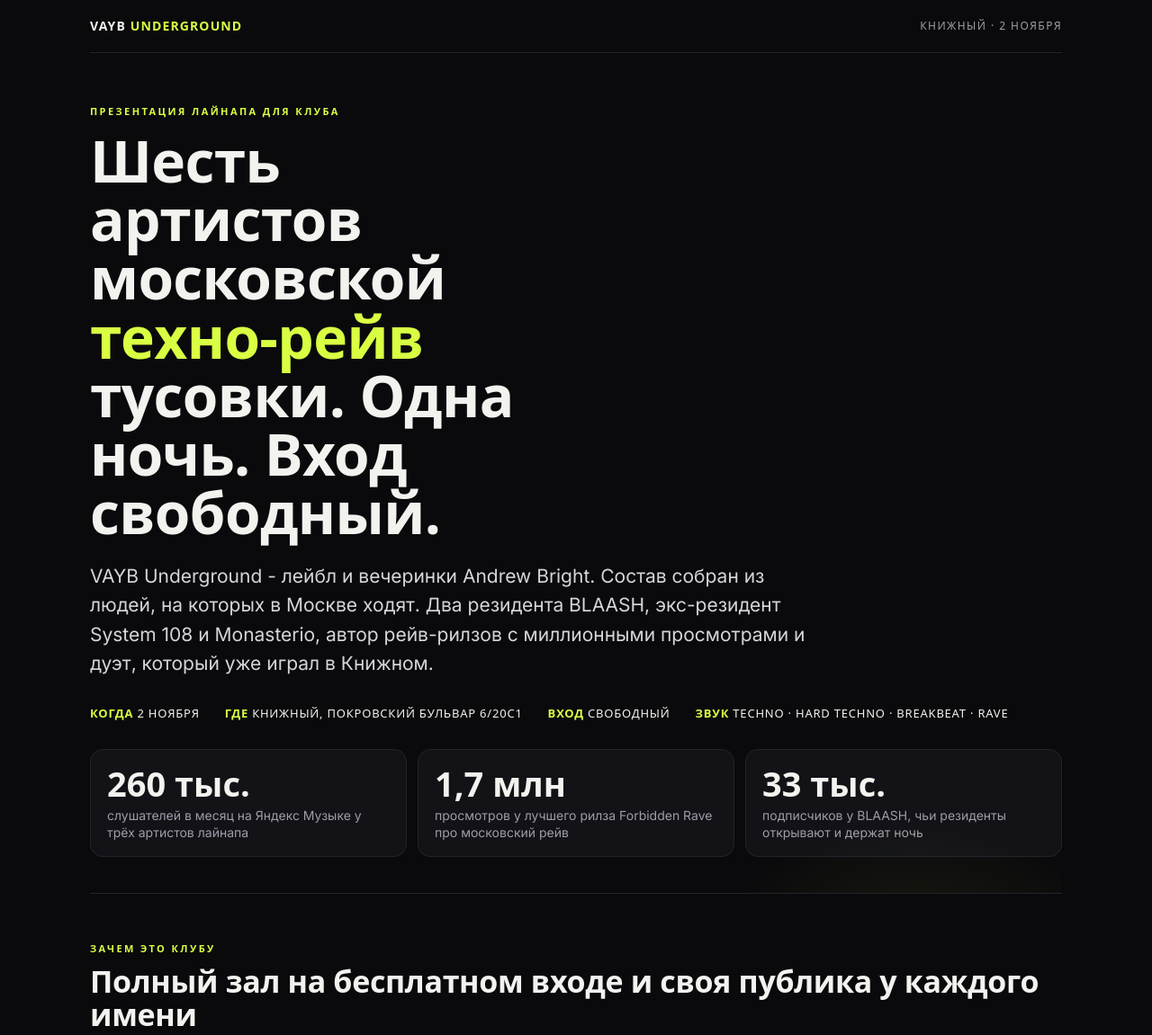
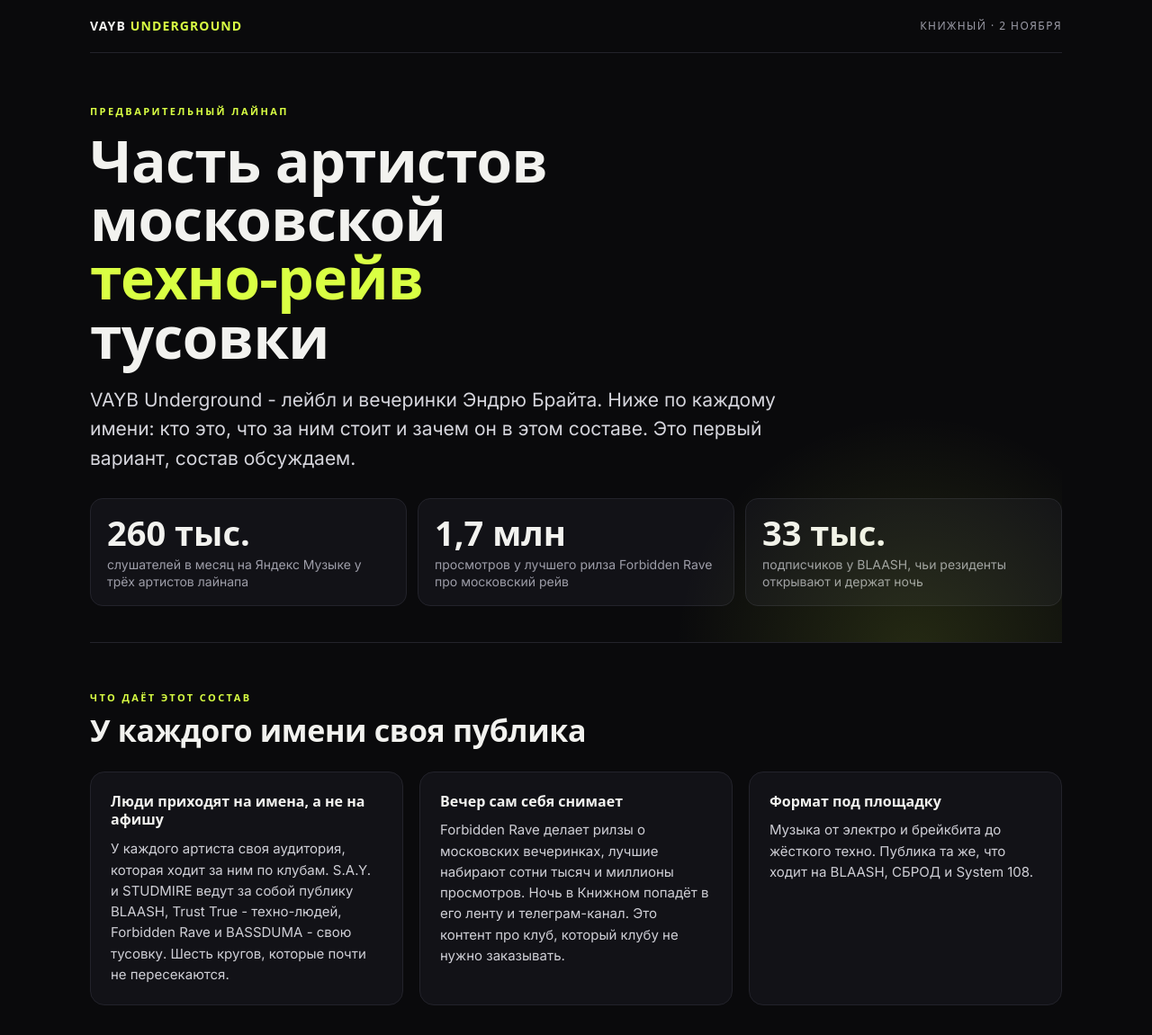
Before and after one commit to andrewkireev/vayb-underground, a plain HTML site: page index.html in a window 1280 px wide. Shown: the top 1151 px of the page at 90% size. Drawn offline with Linux system fonts and the light colour scheme; a web font is replaced by a local one.

Commit message:
Страница ивента 2026-09-16 17:22

```diff
--- a/index.html
+++ b/index.html
@@ -4,10 +4,10 @@
 <meta charset="utf-8">
 <meta name="viewport" content="width=device-width, initial-scale=1">
 <title>VAYB Underground × Книжный · 2 ноября</title>
-<meta name="description" content="Шесть артистов московской техно-рейв тусовки на одну ночь в Книжном. Вход свободный. Презентация лайнапа для клуба.">
+<meta name="description" content="Предварительный лайнап VAYB Underground для Книжного: кто это и зачем они в составе.">
 <meta property="og:type" content="website">
 <meta property="og:title" content="VAYB Underground × Книжный · 2 ноября">
-<meta property="og:description" content="S.A.Y., STUDMIRE, Trust True, Forbidden Rave, BASSDUMA, Broken Stars. Шесть артистов на одну ночь, вход свободный.">
+<meta property="og:description" content="S.A.Y., STUDMIRE, Trust True, Forbidden Rave, BASSDUMA, Broken Stars. Предварительный лайнап, обсуждаем.">
 <meta property="og:image" content="https://andrewkireev.github.io/vayb-underground/img/og.jpg">
 <meta property="og:url" content="https://andrewkireev.github.io/vayb-underground/">
 <meta name="robots" content="noindex">
@@ -85,7 +85,7 @@ h2{font-family:var(--head);font-weight:800;font-size:clamp(22px,3.6vw,34px);line
 .step{border:1px solid var(--line);border-radius:16px;padding:22px;background:var(--surface)}
 .step .k{font-family:var(--head);font-weight:800;font-size:30px;color:var(--acid);line-height:1;margin-bottom:12px}
 .step p{margin:0;font-size:15px;color:#d5d5dc}
-.contact{margin-top:26px;background:linear-gradient(135deg,rgba(217,255,67,.14),rgba(169,248,255,.08));border:1px solid rgba(217,255,67,.35);border-radius:18px;padding:26px;display:flex;flex-wrap:wrap;gap:16px 28px;align-items:center;justify-content:space-between}
+.contact{margin-top:0;background:linear-gradient(135deg,rgba(217,255,67,.14),rgba(169,248,255,.08));border:1px solid rgba(217,255,67,.35);border-radius:18px;padding:26px;display:flex;flex-wrap:wrap;gap:16px 28px;align-items:center;justify-content:space-between}
 .contact .who{font-family:var(--head);font-weight:600;font-size:16px}
 .contact .who small{display:block;font-family:var(--body);font-weight:400;color:var(--muted);font-size:14px;margin-top:4px}
 .btn{display:inline-block;background:var(--acid);color:#0a0a0c;font-family:var(--head);font-weight:600;font-size:13px;letter-spacing:.06em;text-transform:uppercase;padding:14px 22px;border-radius:999px}
@@ -108,15 +108,9 @@ footer a{color:var(--muted)}
   </header>
 
   <div class="hero">
-    <div class="eyebrow">Презентация лайнапа для клуба</div>
-    <h1>Шесть артистов московской <em>техно-рейв</em> тусовки. Одна ночь. Вход свободный.</h1>
-    <p class="lead">VAYB Underground - лейбл и вечеринки Andrew Bright. Состав собран из людей, на которых в Москве ходят. Два резидента BLAASH, экс-резидент System 108 и Monasterio, автор рейв-рилзов с миллионными просмотрами и дуэт, который уже играл в Книжном.</p>
-    <ul class="facts">
-      <li><b>Когда</b> 2 ноября</li>
-      <li><b>Где</b> Книжный, Покровский бульвар 6/20с1</li>
-      <li><b>Вход</b> свободный</li>
-      <li><b>Звук</b> techno · hard techno · breakbeat · rave</li>
-    </ul>
+    <div class="eyebrow">Предварительный лайнап</div>
+    <h1>Часть артистов московской <em>техно-рейв</em> тусовки</h1>
+    <p class="lead">VAYB Underground - лейбл и вечеринки Эндрю Брайта. Ниже по каждому имени: кто это, что за ним стоит и зачем он в этом составе. Это первый вариант, состав обсуждаем.</p>
     <div class="stats">
       <div class="stat"><div class="n">260 тыс.</div><div class="l">слушателей в месяц на Яндекс Музыке у трёх артистов лайнапа</div></div>
       <div class="stat"><div class="n">1,7 млн</div><div class="l">просмотров у лучшего рилза Forbidden Rave про московский рейв</div></div>
@@ -125,12 +119,12 @@ footer a{color:var(--muted)}
   </div>
 
   <section id="why">
-    <div class="eyebrow">Зачем это клубу</div>
-    <h2>Полный зал на бесплатном входе и своя публика у каждого имени</h2>
+    <div class="eyebrow">Что даёт этот состав</div>
+    <h2>У каждого имени своя публика</h2>
     <div class="cols">
       <div class="why"><h3>Люди приходят на имена, а не на афишу</h3><p>У каждого артиста своя аудитория, которая ходит за ним по клубам. S.A.Y. и STUDMIRE ведут за собой публику BLAASH, Trust True - техно-людей, Forbidden Rave и BASSDUMA - свою тусовку. Шесть кругов, которые почти не пересекаются.</p></div>
       <div class="why"><h3>Вечер сам себя снимает</h3><p>Forbidden Rave делает рилзы о московских вечеринках, лучшие набирают сотни тысяч и миллионы просмотров. Ночь в Книжном попадёт в его ленту и телеграм-канал. Это контент про клуб, который клубу не нужно заказывать.</p></div>
-      <div class="why"><h3>Формат под площадку</h3><p>Свободный вход, бар работает, музыка от электро и брейкбита до жёсткого техно. Публика та же, что ходит на BLAASH, СБРОД и System 108. Всё, что нужно от клуба: площадка и бюджет на тех артистов, которые интересны именно вам.</p></div>
+      <div class="why"><h3>Формат под площадку</h3><p>Музыка от электро и брейкбита до жёсткого техно. Публика та же, что ходит на BLAASH, СБРОД и System 108.</p></div>
     </div>
   </section>
 
@@ -204,7 +198,7 @@ footer a{color:var(--muted)}
         <div class="body">
           <h3>Broken Stars</h3>
           <div class="genre">hard techno · bass · брейкбит</div>
-          <p>Andrew Bright, основатель лейбла VAYB Underground и школы электронной музыки VAYB.PRO. Релизы на VAYB Underground, SVODKA и Mystic Sound. Совместные треки с Ra Djan («Prey»), STUDMIRE и Blessna («Не знаешь слов»), ремикс на PODLESNOV из BLAASH.</p>
+          <p>Эндрю Брайт, основатель лейбла VAYB Underground и школы электронной музыки VAYB.PRO. Релизы на VAYB Underground, SVODKA и Mystic Sound. Совместные треки с Ra Djan («Prey»), STUDMIRE и Blessna («Не знаешь слов»), ремикс на PODLESNOV из BLAASH.</p>
           <div class="pitch"><b>Зачем зовём</b>Собирает лайнап и отвечает за вечер. Открывает или закрывает ночь, представляет лейбл, на связи с клубом по всем вопросам.</div>
           <div class="chips"><span class="chip">лейбл VAYB Underground</span><span class="chip">школа VAYB.PRO</span></div>
           <div class="links"><a href="https://music.yandex.ru/artist/5850825" target="_blank" rel="noopener">Яндекс Музыка</a><a href="https://www.instagram.com/vayb_underground/" target="_blank" rel="noopener">VAYB Underground</a><a href="https://vayb.pro/" target="_blank" rel="noopener">VAYB.PRO</a></div>
@@ -215,22 +209,15 @@ footer a{color:var(--muted)}
   </section>
 
   <section id="deal">
-    <div class="eyebrow">Как договариваемся</div>
-    <h2>Вы выбираете, кого хотите видеть. Остальное берём на себя</h2>
-    <div class="deal">
-      <div class="step"><div class="k">1</div><p>Смотрите шесть имён выше и отмечаете тех, кто интересен клубу. Можно всех, можно двоих.</p></div>
-      <div class="step"><div class="k">2</div><p>Под выбранных артистов обсуждаем бюджет. Гонорары здесь не пишем, это разговор голосом.</p></div>
-      <div class="step"><div class="k">3</div><p>Фиксируем дату, тайминг и техрайдер. Промо в аккаунтах артистов и VAYB Underground, афиша в тусовочных каналах - с нашей стороны.</p></div>
-    </div>
     <div class="contact">
-      <div class="who">Andrew Bright<small>VAYB Underground · Broken Stars · организатор вечера</small></div>
+      <div class="who">Эндрю Брайт<small>VAYB Underground · Broken Stars</small></div>
       <a class="btn" href="https://t.me/andrew_bright_stars" target="_blank" rel="noopener">Написать в Telegram</a>
     </div>
   </section>
 
   <footer>
     <div>VAYB Underground · лейбл и вечеринки · Москва</div>
-    <div><a href="https://www.instagram.com/vayb_underground/" target="_blank" rel="noopener">@vayb_underground</a> · <a href="https://www.youtube.com/@vayb_underground" target="_blank" rel="noopener">YouTube</a></div>
+    <div><a href="https://www.instagram.com/vayb_underground/" target="_blank" rel="noopener">@vayb_underground</a></div>
   </footer>
 </div>
 </body>
```
